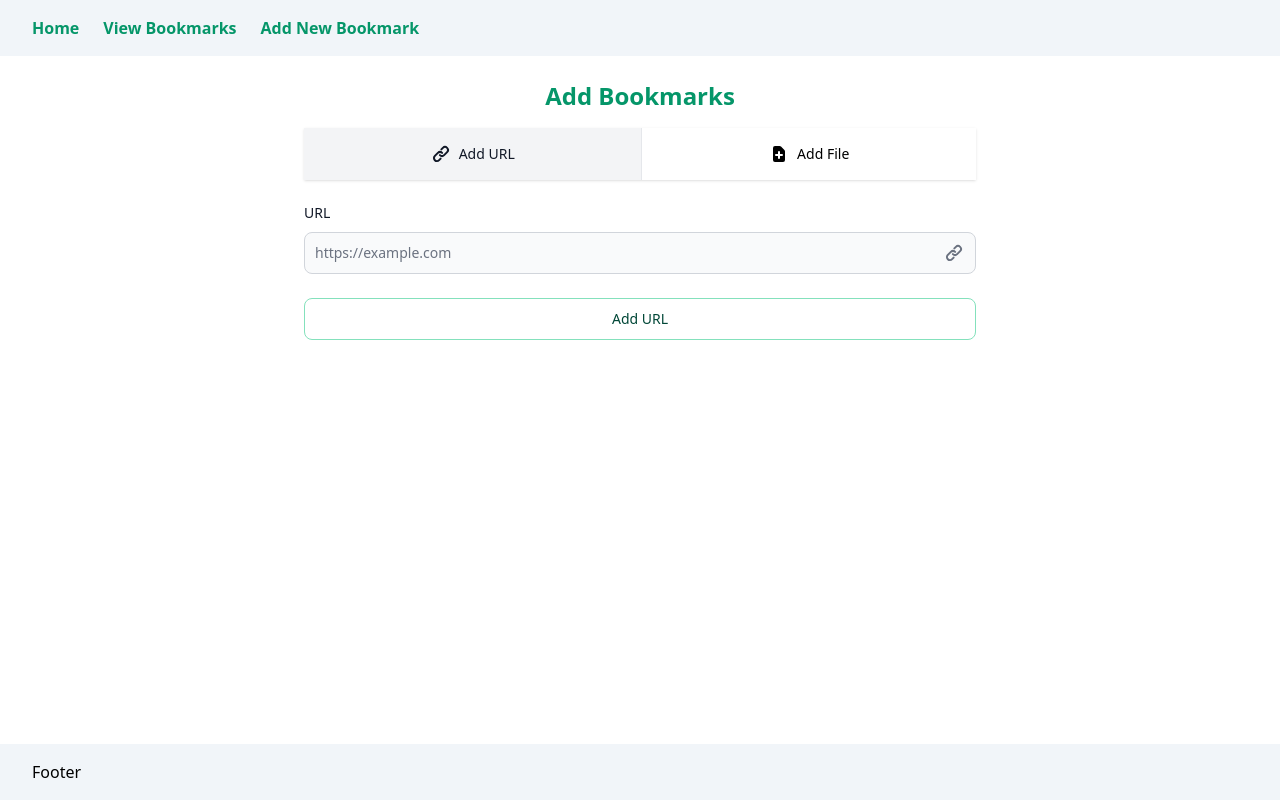
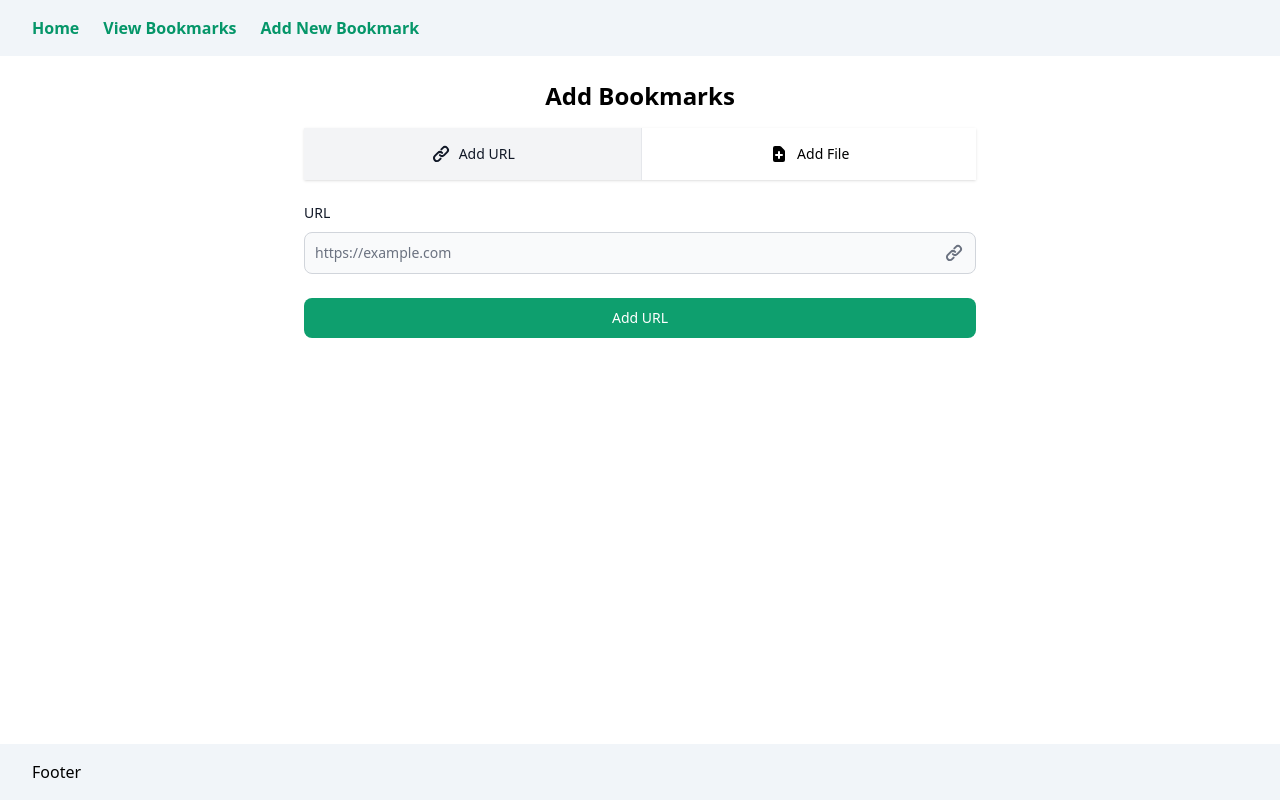
Before and after one commit to labrocadabro/easy-marks, a React (Vite) app in the folder frontend/: page /add in a window 1280 px wide. Built offline with nearby package versions, Linux system fonts and the light colour scheme.

Commit message:
Add bookmark page mostly finished

```diff
--- a/frontend/src/components/BulkAdd.jsx
+++ b/frontend/src/components/BulkAdd.jsx
@@ -1,4 +1,12 @@
-import { Button, Label, FileInput } from 'flowbite-react'
+import { Button, Label, FileInput, Flowbite } from 'flowbite-react'
+
+const customTheme = {
+	button: {
+		color: {
+			primary: "bg-green-500 hover:bg-green-600 dark:bg-green-600 dark:hover:bg-green-700 text-white",
+		}
+	}
+}
 
 function BulkAdd() {
   return (
@@ -9,8 +17,10 @@ function BulkAdd() {
 				</div>
 				<FileInput id='file' name='file'
 					helperText='Upload .csv or .md files to upload bookmarks' />
-				<Button className='mt-6' type='submit'
-					color='green'>Upload file</Button>
+				<Flowbite theme={{ theme:customTheme }}>
+					<Button className='mt-6' type='submit'
+						color='primary'>Upload file</Button>
+				</Flowbite>
 			</div>
     </>
   )
--- a/frontend/src/components/SingleAdd.jsx
+++ b/frontend/src/components/SingleAdd.jsx
@@ -1,5 +1,5 @@
 import { useState, useEffect } from 'react'
-import { Button, Label, TextInput, Toast } from 'flowbite-react'
+import { Button, Label, TextInput, Toast, Flowbite } from 'flowbite-react'
 import { HiLink, HiCheck, HiOutlineExclamation } from 'react-icons/hi'
 
 function SingleAdd() {
@@ -7,31 +7,40 @@ function SingleAdd() {
 	const [submitted, setSubmitted] = useState(false)
 	const [validUrl, setValidUrl] = useState(false)
 
+	const customTheme = {
+		button: {
+			color: {
+				primary: "bg-green-500 hover:bg-green-600 dark:bg-green-600 dark:hover:bg-green-700 text-white",
+			}
+		}
+	}
+
 	useEffect(() => {
-		if (submitted && isValidUrl(url)) {
-			setTimeout(() => {
-				setSubmitted(false)
-			}, 5000)
-		}
-	}, [submitted, url])
+		const timer = setTimeout(() => {
+			setSubmitted(false)
+			setValidUrl(false)
+		}, 3000)
+		return () => clearTimeout(timer)
+	}, [submitted, validUrl])
 
 	const handleSubmit = () =>{
-		if (isValidUrl(url)) {
-			setSubmitted(true)
-			setValidUrl(true)
-		}
+		setSubmitted(true)
+		setValidUrl(isValidUrl(url))
 	}
 
 	const updateInput = (e) => {
 		setUrl(e.target.value)
 	}
 
-	const isValidUrl = (url) => {
-		try {
-			return Boolean(new URL(url))
-		} catch (e) {
-			return false
-		}
+	const isValidUrl = urlString => {
+		const urlPattern = new RegExp('^(https?:\\/\\/)?'+ // validate protocol
+		'((([a-z\\d]([a-z\\d-]*[a-z\\d])*)\\.)+[a-z]{2,}|'+ // validate domain name
+		'((\\d{1,3}\\.){3}\\d{1,3}))'+ // validate OR ip (v4) address
+		'(\\:\\d+)?(\\/[-a-z\\d%_.~+]*)*'+ // validate port and path
+		'(\\?[;&a-z\\d%_.~+=-]*)?'+ // validate query string
+		'(\\#[-a-z\\d_]*)?$','i'); // validate fragment locator
+
+		return !!urlPattern.test(urlString);
 	}
 
   return (
@@ -47,11 +56,13 @@ function SingleAdd() {
 						required rightIcon={HiLink}
 						onChange={updateInput} />
 				</div>
-				<Button color='green'
-					onClick={handleSubmit}>Add URL</Button>
+				<Flowbite theme={{ theme:customTheme }}>
+					<Button color='primary'
+						onClick={handleSubmit}>Add URL</Button>
+				</Flowbite>
 			</form>
 
-			{submitted && isValidUrl(url) &&
+			{submitted && validUrl &&
 				<div className='flex flex-col items-center mt-6'>
 					<Toast>
 						<div className="inline-flex h-8 w-8 shrink-0 items-center justify-center rounded-lg bg-green-100 text-green-500 dark:bg-green-800 dark:text-green-200">
@@ -62,7 +73,8 @@ function SingleAdd() {
 					</Toast>
 				</div>
 			}
-			{submitted && !isValidUrl(url) &&
+
+			{submitted && !validUrl &&
 				<div className='flex flex-col items-center mt-6'>
 					<Toast>
 						<div className="inline-flex h-8 w-8 shrink-0 items-center justify-center rounded-lg bg-red-100 text-red-500 dark:bg-red-800 dark:text-red-200">
--- a/frontend/src/pages/AddBookmarkPage.jsx
+++ b/frontend/src/pages/AddBookmarkPage.jsx
@@ -7,10 +7,10 @@ function AddBookmarkPage() {
 	return (
 		<>
 			<div className="flex flex-col mx-auto max-w-2xl">
-				<h1 className="text-2xl font-bold mb-4 text-emerald-600 text-center">Add Bookmarks</h1>
+				<h1 className="text-2xl font-bold mb-4 text-center">Add Bookmarks</h1>
 
 				<Tabs style='fullWidth'>
-					<Tabs.Item active title='Add URL' icon={HiLink} color='primary'>
+					<Tabs.Item active title='Add URL' icon={HiLink}>
 						<SingleAdd />
 					</Tabs.Item>
 					<Tabs.Item title='Add File' icon={HiDocumentAdd}>
```
